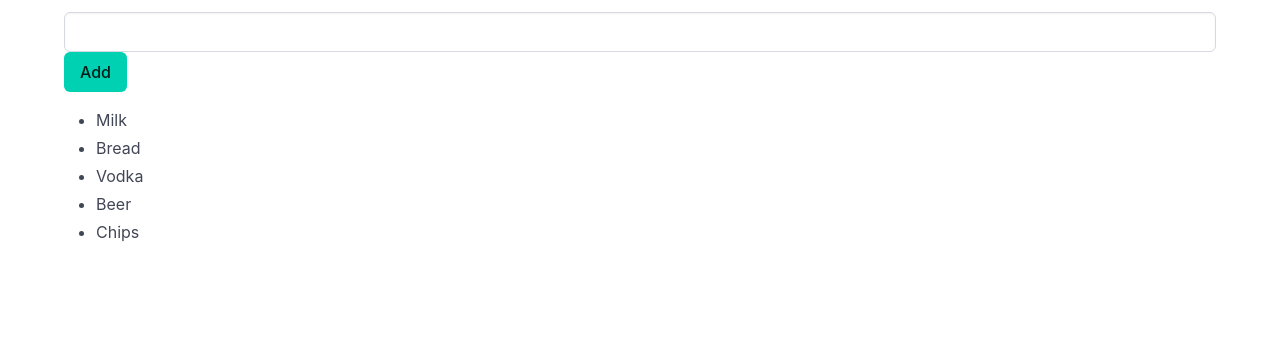
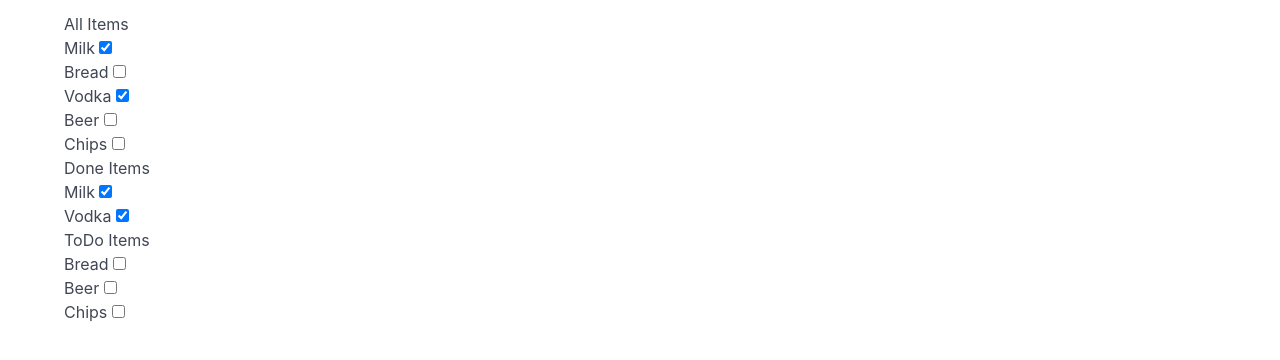
Before and after one commit to ElnarKast/ta23blearnnode, a Vue app in the folder learnnode/: page / in a window 1280 px wide. Shown: the top 360 px of the page. Built offline with nearby package versions, Linux system fonts and the light colour scheme.

Commit message:
Added doneltems

```diff
--- a/learnnode/src/App.vue
+++ b/learnnode/src/App.vue
@@ -1,33 +1,51 @@
 <script setup>
-import { ref } from 'vue';
-
-let items = ref(['Milk', 'Bread', 'Vodka', 'Beer', 'Chips']);
+import { computed, ref } from 'vue';
+let id = 1;
+let items = ref([
+    { id: id++, name: 'Milk', isDone: true },
+    { id: id++, name: 'Bread', isDone: false },
+    { id: id++, name: 'Vodka', isDone: true },
+    { id: id++, name: 'Beer', isDone: false },
+    { id: id++, name: 'Chips', isDone: false },
+]);
 let newItem = ref('');
 
-function add(){
-    if(newItem.value.trim() !== ''){
-    items.value.push(newItem.value)
+function add() {
+    if (newItem.value.trim() !== '') {
+        items.value.push({ id: id++, name: newItem.value, isDone: false });
     }
-    newItem.value="";
+    newItem.value = '';
 }
 
+let doneItems = computed(() => items.value.filter(item => item.isDone));
+let toDoItems = computed(() => items.value.filter(item => !item.isDone));
 </script>
 <template>
     <div class="container mt-3">
-        <div class="content">
-            <div class="fields has-addons">
-                <div class="controll is-expanded">
-                    <input class="input" type = "text" v-model="newItem" @keypress.enter = "add">
-                </div>
-                <div class="control">
-                    <button class="button is-primary" @click="add">Add</button>
-                </div>
-            </div>
+        <h1>All Items</h1>
+        <ul>
+            <li v-for="item in items" :key="item.id">
+                    {{ item.name }}
+                    <input type="checkbox" v-model="item.isDone">
+                </li>
+            </ul>
 
+            <h1>Done Items</h1>
             <ul>
-                <li v-for="item in items">{{ item }}</li>
+                <li v-for="item in doneItems" :key="item.id">
+                    {{ item.name }}
+                    <input type="checkbox" v-model="item.isDone">
+                </li>
             </ul>
+
+            <h1>ToDo Items</h1>
+            <ul>
+                <li v-for="item in toDoItems" :key="item.id">
+                    {{ item.name }}
+                    <input type="checkbox" v-model="item.isDone">
+                </li>
+            </ul>
+
         </div>
-    </div>
 </template>,
 <style></style>
```
